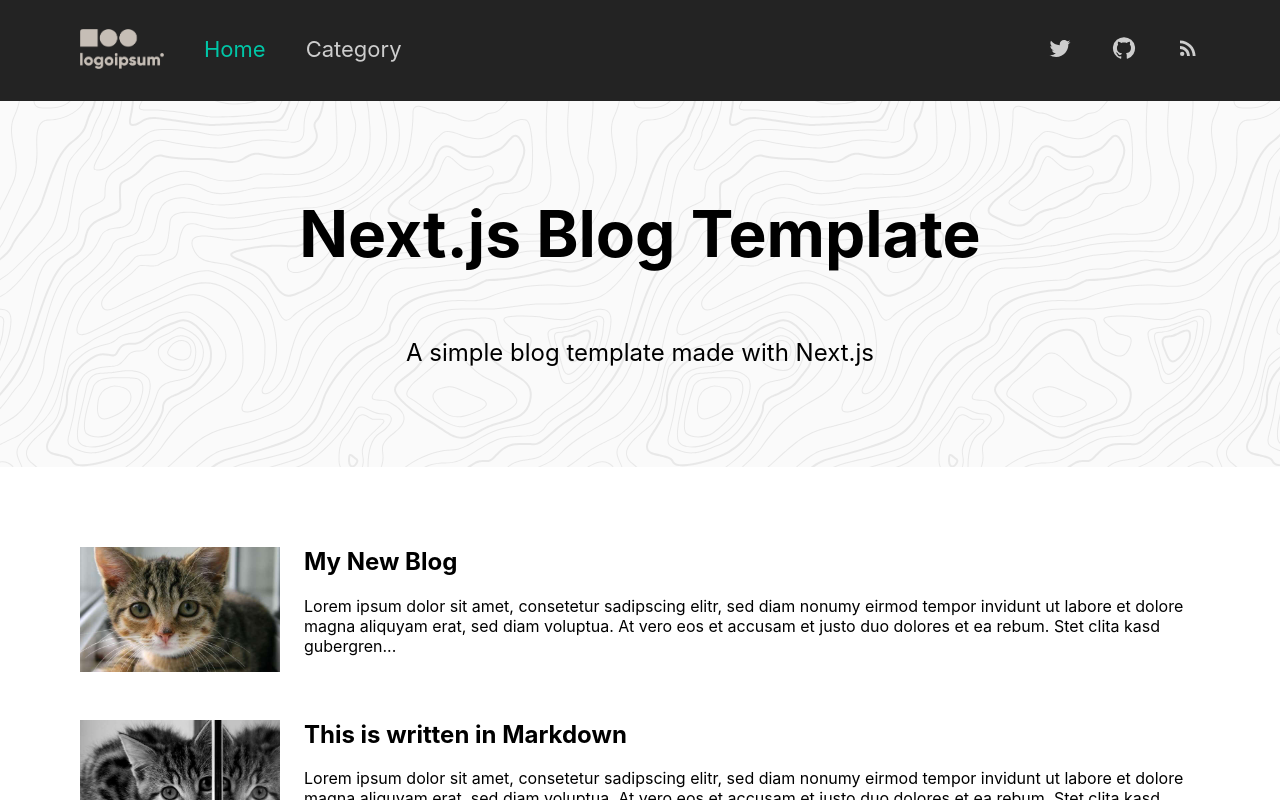
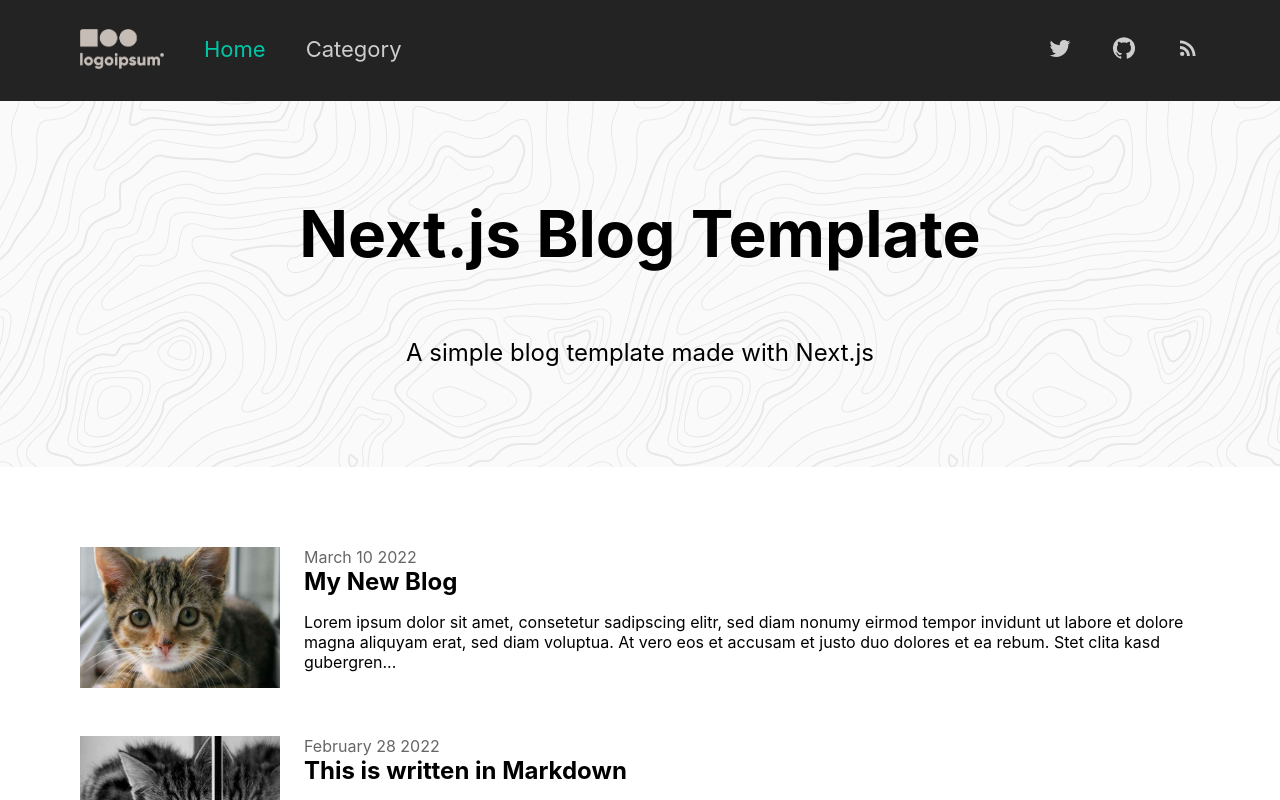
Before and after one commit to wwebdev/nextjs-blog-template, a Next.js app: page / in a window 1280 px wide. Shown: the top 800 px of the page. Built offline with nearby package versions, Linux system fonts and the light colour scheme.

Commit message:
add the post date to the preview

```diff
--- a/components/PostList/PostList.js
+++ b/components/PostList/PostList.js
@@ -13,6 +13,7 @@
       <div key={post.title} className={styles.post}>
         <Image src={post.image} alt={post.title} width={200} height={100}/>
         <div className={styles.postContent}>
+          { post.date && <date>{post.date}</date> }
           <h2>
             <Link href={post.link}>
               <a>{post.title}</a>
--- a/components/PostList/PostList.module.css
+++ b/components/PostList/PostList.module.css
@@ -13,5 +13,9 @@
 }
 
 .postContent h2 {
-  margin-top: 0;
+  margin: 0;
 }
+
+.postContent date {
+  opacity: 0.6;
+}
--- a/content/posts.js
+++ b/content/posts.js
@@ -4,14 +4,16 @@
     description: 'Lorem ipsum dolor sit amet, consetetur sadipscing elitr, sed diam nonumy eirmod tempor invidunt ut labore et dolore magna aliquyam erat, sed diam voluptua. At vero eos et accusam et justo duo dolores et ea rebum. Stet clita kasd gubergren...',
     image: '/posts/post1.jpg',
     link: '/blog/first_post',
-    categories: ['main'] // specifies where it will be rendered
+    categories: ['main'], // specifies where it will be rendered
+    date: 'March 10 2022'
   },
   {
     title: 'This is written in Markdown',
     description: 'Lorem ipsum dolor sit amet, consetetur sadipscing elitr, sed diam nonumy eirmod tempor invidunt ut labore et dolore magna aliquyam erat, sed diam voluptua. At vero eos et accusam et justo duo dolores et ea rebum. Stet clita kasd gubergren...',
     image: '/posts/post2.jpg',
     link: '/blog/second_post',
-    categories: ['main', 'category']
+    categories: ['main', 'category'],
+    date: 'February 28 2022'
   },
   {
     title: 'How does it work?',
--- a/pages/blog/first_post.js
+++ b/pages/blog/first_post.js
@@ -4,10 +4,10 @@
 // defines the basic layout of posts with the /blog route
 const Post = () => {
   return <PostLayout useImage={true}>
-    <p></p>Here you can write your post!
+    <p>You can write your first post here!</p>
 
     <p>
-      This Post uses an image as header because I have added the parameter <code>{`useImage={true}`}</code>
+      This Post uses an image as header because I added the parameter <code>{`useImage={true}`}</code>
     </p>
 
     <p>
```
